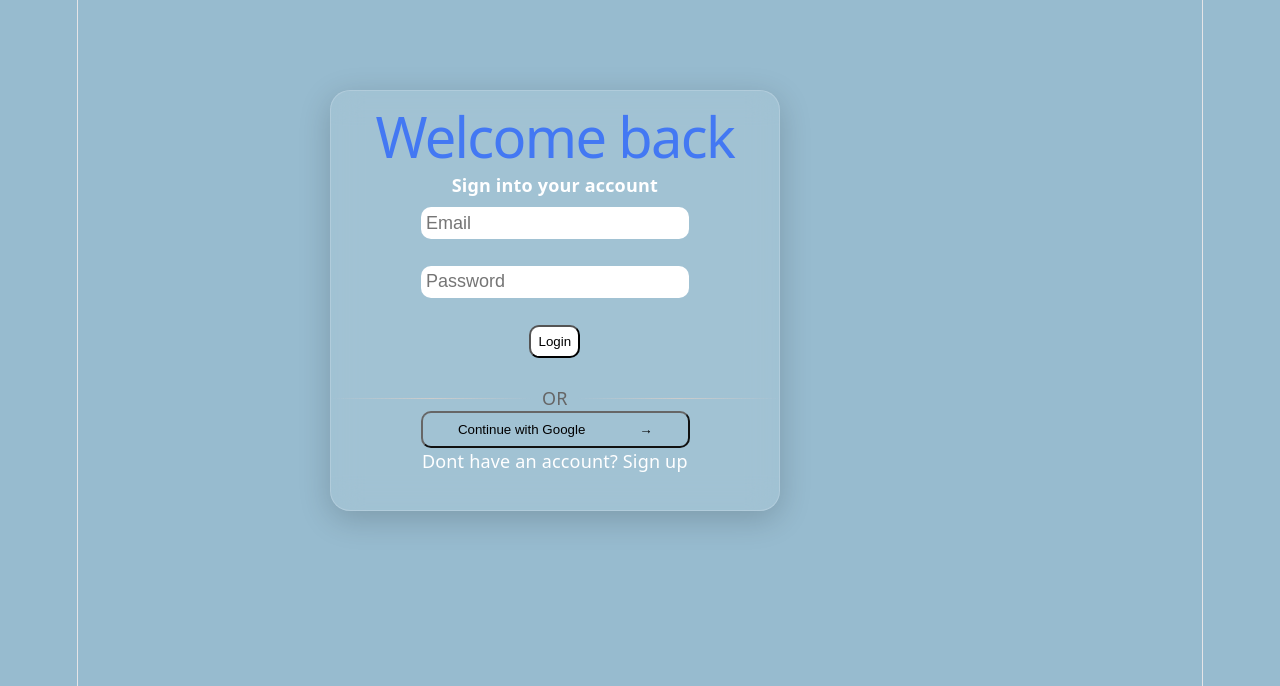
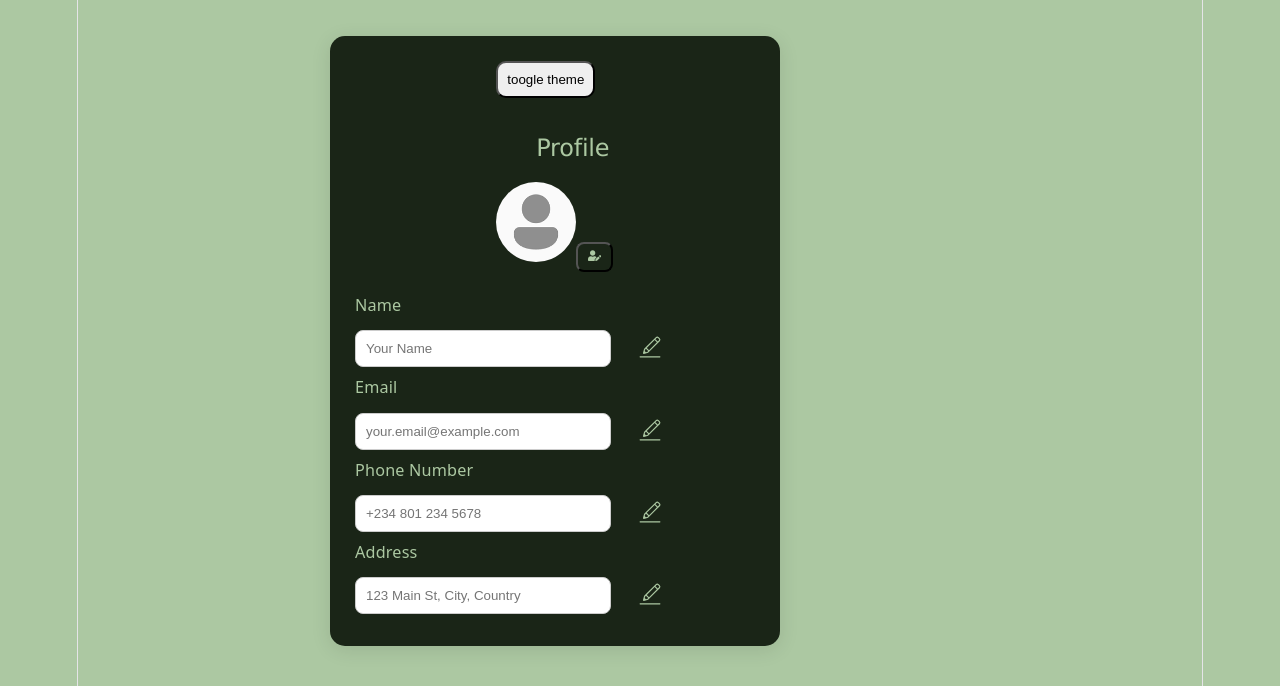
Before and after one commit to lanrelegend-tech/legends-dashboard, a React (Vite) app: page / in a window 1280 px wide. Shown: the top 686 px of the page. Built offline with nearby package versions, Linux system fonts and the light colour scheme.

Commit message:
profile UI done

```diff
--- a/src/App.css
+++ b/src/App.css
@@ -4,7 +4,7 @@
   padding: 0;
 }
 html, body{
-  background-color: rgb(151, 187, 207);
+  background-color: #ACC8A2;
   min-height: 100vh;
 }
 .main{
@@ -417,7 +417,7 @@ h1{
 
 }
 .login-btn{
-  background-color: white;
+  background-color: rgb(11, 133, 255);
   color: black;
   padding: 0.4rem;
   border-radius: 10px;
@@ -443,7 +443,7 @@ h1{
 .google-btn{
   background-color: transparent;
   display: flex;
-  gap: 3rem;
+  gap: 2rem;
   align-items: center;
   margin-left: 5rem;
   justify-content: center;
@@ -451,6 +451,109 @@ h1{
   padding: 0.5rem;
   border-color: #666;
   width: 60%;
+}
+/* profile*/
+/* Page *
+
+/* Card */
+.profile-card {
+  width: 40%;
+  margin-left: 14rem;
+  margin-top: 2rem;
+  margin-bottom: 3rem;
+
+  background: #1A2517;
+  padding: 25px;
+  border-radius: 15px;
+  box-shadow: 0 4px 20px rgba(0,0,0,0.1);
+}
+
+/* Heading */
+.toogle{
+  margin-bottom: 2rem;
+  padding: 0.5rem;
+  border-radius: 10px;
+  margin-left: -1rem;
+}
+.profile-card h2 {
+  text-align: center;
+  margin-bottom: 20px;
+  color: #ACC8A2;
+}
+
+/* Profile Pic */
+.profile-pic-section {
+  text-align: center;
+  margin-bottom: 20px;
+}
+
+.profile-pic {
+  width: 80px;
+  height: 80px;
+  border-radius: 50%;
+  object-fit: cover;
+}
+
+.edit-pic-btn {
+  margin-top: 10px;
+  padding: 5px 10px;
+  border-radius: 8px;
+  cursor: pointer;
+  color: #ACC8A2;
+  background: none;
+}
+
+/* Fields */
+.profile-field {
+
+  display: flex;
+  flex-direction: column;
+  align-items: flex-start;
+}
+
+.profile-field label {
+
+  margin-bottom: 5px;
+  color: #ACC8A2;
+  font-size: 0.9rem;
+  align-items: left;
+
+}
+
+.field-row {
+  display: flex;
+  gap: 10px;
+  align-items: center;
+}
+
+.field-row input {
+  flex: 1;
+  padding: 10px;
+  width: 20vw;
+  border-radius: 8px;
+  border: 1px solid #ccc;
+}
+
+/* Buttons */
+.field-row button {
+  padding: 10px 15px;
+  border-radius: 8px;
+  border: none;
+  cursor: pointer;
+  background: none;
+  color: #ACC8A2;
+}
+
+/* Responsive */
+@media (max-width: 500px) {
+  .field-row {
+    flex-direction: column;
+    gap: 5px;
+  }
+
+  .field-row button {
+    width: 100%;
+  }
 }
 
 
@@ -501,6 +604,9 @@ h1{
   .text{
     margin-left: -1.5rem;
   }
+  .profile-card{
+    margin-bottom: 2rem;
+  }
 
 }
 
--- a/src/App.jsx
+++ b/src/App.jsx
@@ -9,12 +9,13 @@ import ProjectSummary from "./components/ProjectSummary";
 import  Dashboard from "./components/Dashboard";
 import TaskSumarry from "./components/TaskSumarry";
 import LoginPage from "./components/LoginPage";
+import  Profile from "./components/Profile";
 function App() {
 
 
   return (
     <div>
-   <LoginPage/>
+   <Profile/>
 </div>
   );
 }
--- a/src/components/LoginPage.jsx
+++ b/src/components/LoginPage.jsx
@@ -1,5 +1,6 @@
 
 import React from "react";
+import { FcGoogle } from "react-icons/fc";
 
 function LoginPage({ onLogin }) {
   return (
@@ -26,6 +27,7 @@ function LoginPage({ onLogin }) {
         <div className="divider">
       <span>OR</span></div>
       <button className="google-btn">
+        <span><FcGoogle/></span>
   <span>Continue with Google</span>
   <span>&rarr;</span>
 </button>
--- /dev/null
+++ b/src/components/Profile.jsx
@@ -0,0 +1,67 @@
+import React from 'react'
+import profileImg from "../assets/profile-img.png";
+import { FaUserEdit } from "react-icons/fa";
+import { CiEdit } from "react-icons/ci";
+
+function Profile() {
+  return (
+    <div className="page">
+
+      <div className="profile-card">
+         <button className='toogle'>toogle theme</button>
+        <h2>Profile</h2>
+
+
+        {/* Profile Picture */}
+        <div className="profile-pic-section">
+          <img
+            src={profileImg}
+            alt="Profile"
+            className="profile-pic"
+          />
+          <button className="edit-pic-btn"><FaUserEdit/></button>
+        </div>
+
+        {/* Name */}
+        <div className="profile-field">
+          <label>Name</label>
+          <div className="field-row">
+            <input type="text" placeholder="Your Name" />
+            <button><CiEdit size={28}/></button>
+          </div>
+        </div>
+
+        {/* Email */}
+        <div className="profile-field">
+          <label>Email</label>
+          <div className="field-row">
+            <input type="email" placeholder="your.email@example.com" />
+            <button><CiEdit size={28}/></button>
+          </div>
+        </div>
+
+        {/* Phone Number */}
+        <div className="profile-field">
+          <label>Phone Number</label>
+          <div className="field-row">
+            <input type="text" placeholder="+234 801 234 5678" />
+            <button><CiEdit size={28}/></button>
+          </div>
+        </div>
+
+        {/* Address */}
+        <div className="profile-field">
+          <label>Address</label>
+          <div className="field-row">
+            <input type="text" placeholder="123 Main St, City, Country" />
+            <button><CiEdit size={28}/></button>
+          </div>
+        </div>
+
+      </div>
+
+    </div>
+  );
+}
+
+export default Profile;
```
Also changed, not shown: src/assets/profile-img.png (added).
